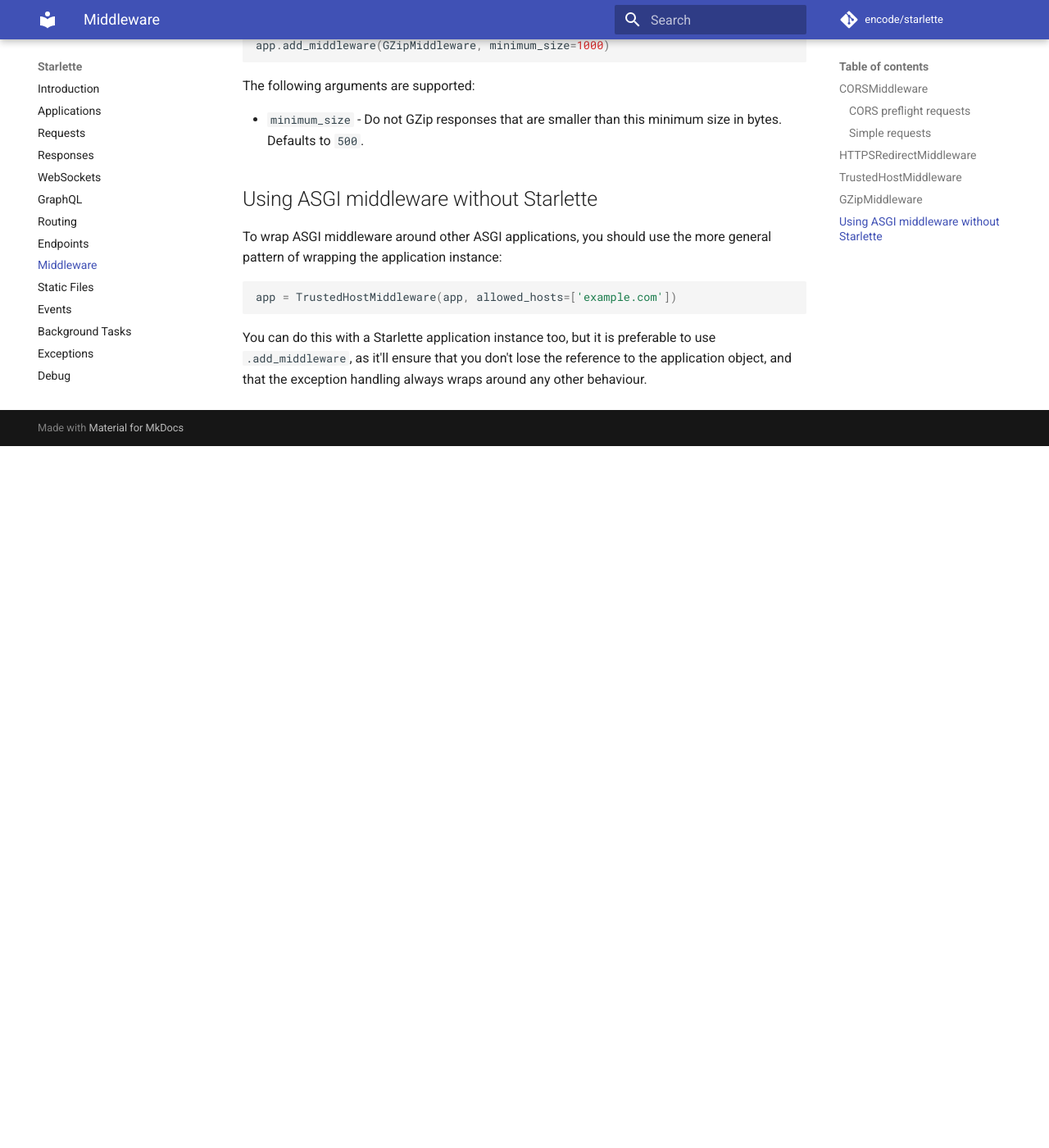
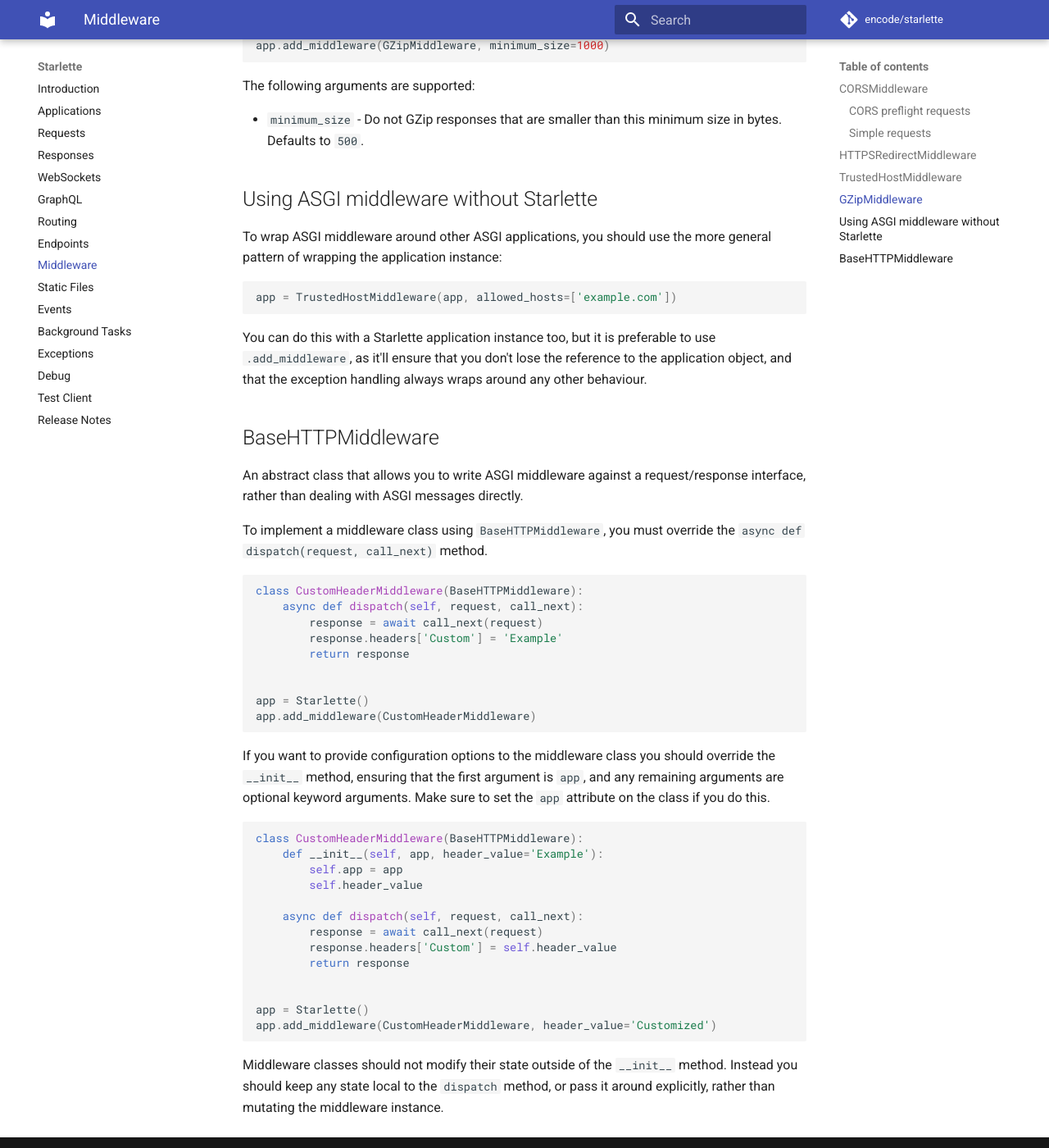
Before and after one commit to hidraco/starlette, an MkDocs documentation site: the page built from docs/middleware.md, in a window 1280 px wide and 1400 px high, scrolled down 2861 px. Shown: the whole window at 82% size. Built offline with MkDocs 1.6.1 and Material for MkDocs 9.7.7, drawn with Linux system fonts in a browser that asks for light colours; comment, search, counter and statistics services are not loaded; before the commit the page ends 3405 px from its top, so only the background shows below that.

Commit message:
Docs on BaseHTTPMiddleware

````diff
--- a/docs/middleware.md
+++ b/docs/middleware.md
@@ -131,3 +131,48 @@ You can do this with a Starlette application instance too, but it is preferable
 to use `.add_middleware`, as it'll ensure that you don't lose the reference
 to the application object, and that the exception handling always wraps around
 any other behaviour.
+
+## BaseHTTPMiddleware
+
+An abstract class that allows you to write ASGI middleware against a request/response
+interface, rather than dealing with ASGI messages directly.
+
+To implement a middleware class using `BaseHTTPMiddleware`, you must override the
+`async def dispatch(request, call_next)` method.
+
+```python
+class CustomHeaderMiddleware(BaseHTTPMiddleware):
+    async def dispatch(self, request, call_next):
+        response = await call_next(request)
+        response.headers['Custom'] = 'Example'
+        return response
+
+
+app = Starlette()
+app.add_middleware(CustomHeaderMiddleware)
+```
+
+If you want to provide configuration options to the middleware class you should
+override the `__init__` method, ensuring that the first argument is `app`, and
+any remaining arguments are optional keyword arguments. Make sure to set the `app`
+attribute on the class if you do this.
+
+```python
+class CustomHeaderMiddleware(BaseHTTPMiddleware):
+    def __init__(self, app, header_value='Example'):
+        self.app = app
+        self.header_value
+
+    async def dispatch(self, request, call_next):
+        response = await call_next(request)
+        response.headers['Custom'] = self.header_value
+        return response
+
+
+app = Starlette()
+app.add_middleware(CustomHeaderMiddleware, header_value='Customized')
+```
+
+Middleware classes should not modify their state outside of the `__init__` method.
+Instead you should keep any state local to the `dispatch` method, or pass it
+around explicitly, rather than mutating the middleware instance.
````
Also changed, not shown: docs/release-notes.md (+7 -0 lines).
